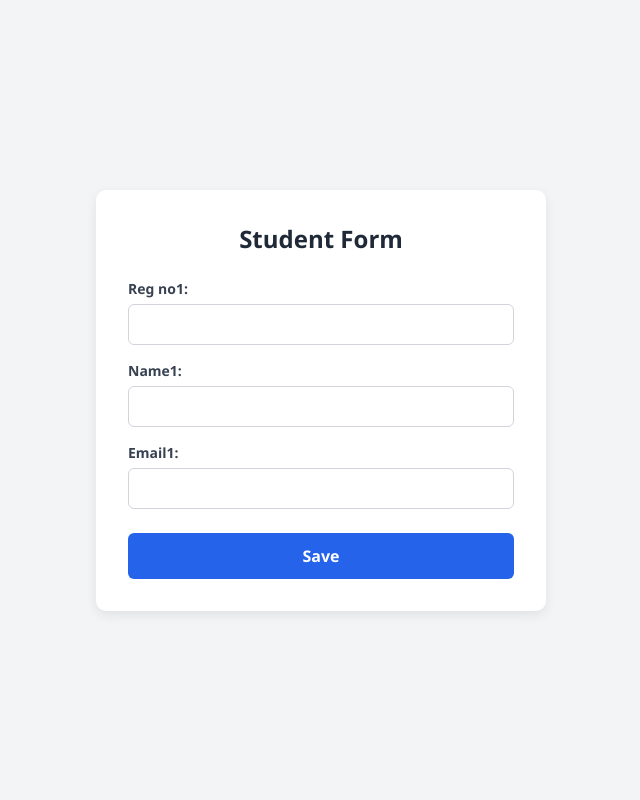
After one commit to jayashree871259/Python_Full_Stack_Development, a Django app: page /add_form/ in a window 1280 px wide. The commit adds this page. Shown: the whole page, without its empty margins (319-959 px from the left). Run offline with Django 5.2, Linux system fonts and the light colour scheme.

Commit message:
first commit

```diff
--- a/College_portal/College_portal/urls.py
+++ b/College_portal/College_portal/urls.py
@@ -25,4 +25,5 @@ urlpatterns = [
     path('about/', views.about, name='about'),
     path('contact/', views.contact, name='contact'),
     path('add/', views.forms, name='add'),
+    path('add_form/',views.Student_form_dj,name='dj_form'),
 ]
--- /dev/null
+++ b/College_portal/Student/forms.py
@@ -0,0 +1,5 @@
+from django import forms
+class Student_form_data(forms.Form):
+    reg_no1=forms.IntegerField()
+    name1=forms.CharField()
+    email1=forms.EmailField()
--- /dev/null
+++ b/College_portal/Student/templates/Student_form_data.html
@@ -0,0 +1,124 @@
+<!DOCTYPE html>
+<html lang="en">
+<head>
+    <meta charset="UTF-8">
+    <meta name="viewport" content="width=device-width, initial-scale=1.0">
+    <title>Student Form</title>
+    <style>
+        * {
+            box-sizing: border-box;
+            margin: 0;
+            padding: 0;
+            font-family: 'Segoe UI', Tahoma, Geneva, Verdana, sans-serif;
+        }
+
+        body {
+            background-color: #f3f4f6;
+            display: flex;
+            justify-content: center;
+            align-items: center;
+            min-height: 100vh;
+            padding: 20px;
+        }
+
+        .form-container {
+            background-color: #ffffff;
+            padding: 32px;
+            border-radius: 10px;
+            box-shadow: 0 4px 12px rgba(0, 0, 0, 0.08);
+            width: 100%;
+            max-width: 450px;
+        }
+
+        h1 {
+            text-align: center;
+            color: #1f2937;
+            margin-bottom: 24px;
+            font-size: 24px;
+        }
+
+        /* Targets each field block generated by {{ form.as_p }} */
+        form p {
+            margin-bottom: 16px;
+        }
+
+        form label {
+            display: block;
+            margin-bottom: 6px;
+            font-weight: 600;
+            color: #374151;
+            font-size: 14px;
+        }
+
+        /* Styles all standard Django form inputs */
+        form input[type="text"],
+        form input[type="email"],
+        form input[type="number"],
+        form input[type="password"],
+        form input[type="date"],
+        form select,
+        form textarea {
+            width: 100%;
+            padding: 10px 12px;
+            border: 1px solid #d1d5db;
+            border-radius: 6px;
+            font-size: 14px;
+            color: #111827;
+            transition: border-color 0.2s, box-shadow 0.2s;
+        }
+
+        form input:focus,
+        form select:focus,
+        form textarea:focus {
+            outline: none;
+            border-color: #3b82f6;
+            box-shadow: 0 0 0 3px rgba(59, 130, 246, 0.15);
+        }
+
+        /* Styling for Django validation errors and help text */
+        .errorlist {
+            list-style: none;
+            color: #dc2626;
+            font-size: 13px;
+            margin-bottom: 6px;
+        }
+
+        .helptext {
+            display: block;
+            font-size: 12px;
+            color: #6b7280;
+            margin-top: 4px;
+        }
+
+        button[type="submit"] {
+            width: 100%;
+            padding: 12px;
+            background-color: #2563eb;
+            color: #ffffff;
+            border: none;
+            border-radius: 6px;
+            font-size: 16px;
+            font-weight: 600;
+            cursor: pointer;
+            margin-top: 8px;
+            transition: background-color 0.2s;
+        }
+
+        button[type="submit"]:hover {
+            background-color: #1d4ed8;
+        }
+    </style>
+</head>
+<body>
+
+    <div class="form-container">
+        <h1>Student Form</h1>
+        <form method="POST">
+            {% csrf_token %}
+            {{ form.as_p }}
+            <button type="submit">Save</button>
+        </form>
+    </div>
+
+</body>
+</html>
--- a/College_portal/Student/views.py
+++ b/College_portal/Student/views.py
@@ -1,6 +1,7 @@
-from django.shortcuts import render
+from django.shortcuts import render,redirect
 from  django.http import HttpResponse
 from .models import Student_table
+from .forms import Student_form_data
 # Create your views here.
 def home(request):
     data={
@@ -25,3 +26,16 @@ def forms(request):
         Student_table.objects.create(reg_no=reg_no,name=name,email=email,marks=marks,dob=dob)
         return HttpResponse("saved successfully")
     return render(request,'Student_form.html')
+def Student_form_dj(request):
+    if request.method=="POST":
+        form=Student_form_data(request.POST)
+        if form.is_valid():
+            reg_no1=form.cleaned_data['reg_no1']
+            name1=form.cleaned_data['name1']
+            email1=form.cleaned_data['email1']
+            return HttpResponse("Saved Successfully")
+        else:
+            return HttpResponse("Invalid Data")
+    else:
+        form=Student_form_data()
+        return render(request,'Student_form_data.html',{'form':form})
```
Also changed, not shown: College_portal/Student/templates/Student_form.html (+108 -17 lines), College_portal/db.sqlite3.
